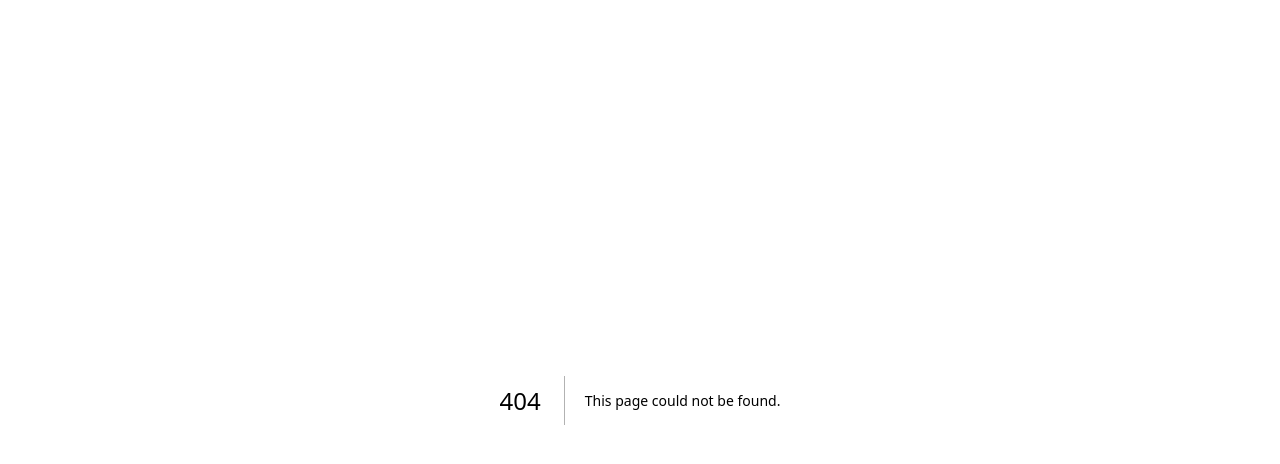
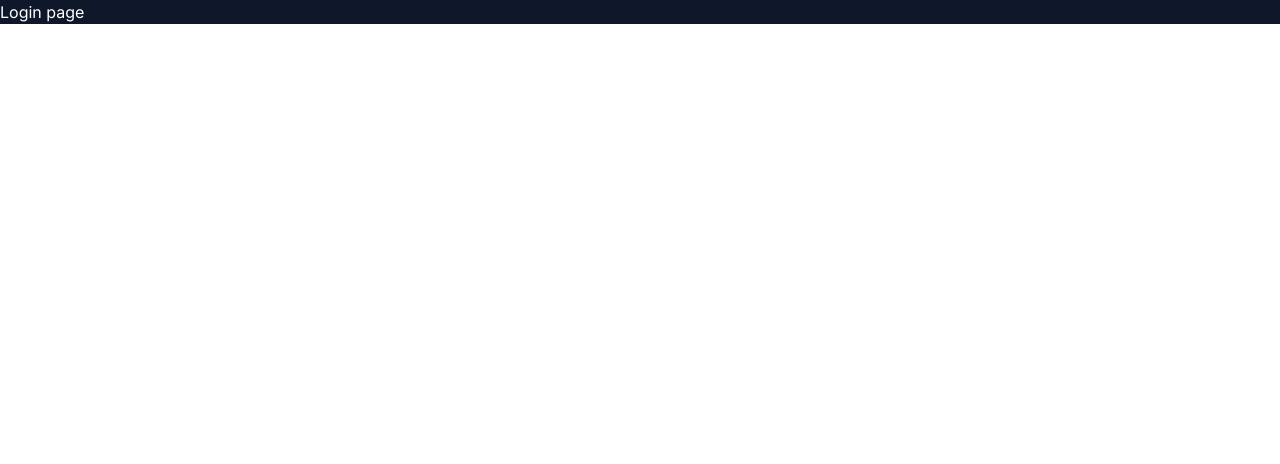
Before and after one commit to Kovercodes/notion-clone, a Next.js app: page /login in a window 1280 px wide. Before the commit this address had no page. Shown: the top 464 px of the page. Built offline with nearby package versions, Linux system fonts and the light colour scheme.

Commit message:
folder setup

```diff
--- /dev/null
+++ b/app/(auth)/(routes)/login/page.tsx
@@ -0,0 +1,9 @@
+const LoginPage = () => {
+    return (
+        <div>
+            Login page
+        </div>
+    );
+}
+
+export default LoginPage;
--- /dev/null
+++ b/app/(auth)/(routes)/register/page.tsx
@@ -0,0 +1,9 @@
+const RegisterPage = () => {
+    return (
+        <div>
+            Register page
+        </div>
+    );
+}
+
+export default RegisterPage;
--- /dev/null
+++ b/app/(auth)/layout.tsx
@@ -0,0 +1,13 @@
+const RootLayout = ({
+    children
+}: {
+    children: React.ReactNode;
+}) => {
+    return (
+        <div className="h-full bg-slate-900 text-white">
+            {children}
+        </div>
+    );
+}
+
+export default RootLayout;
```
